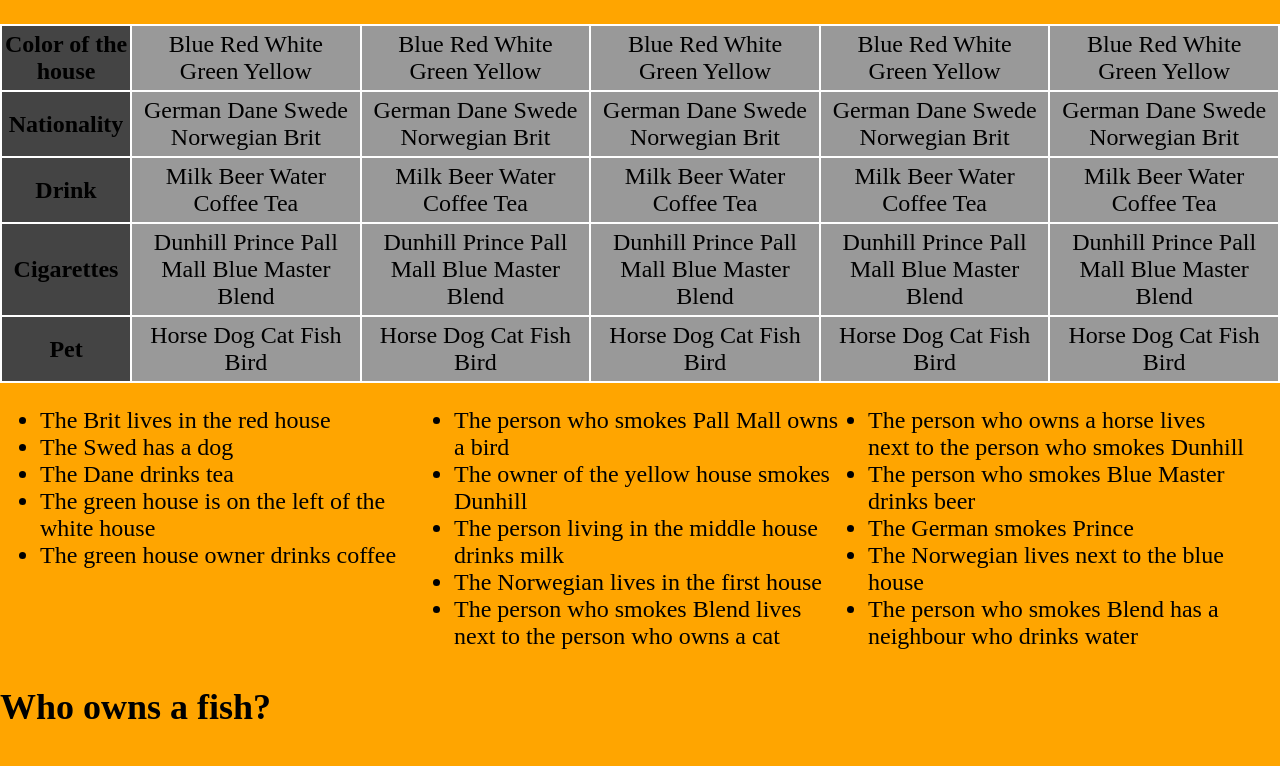
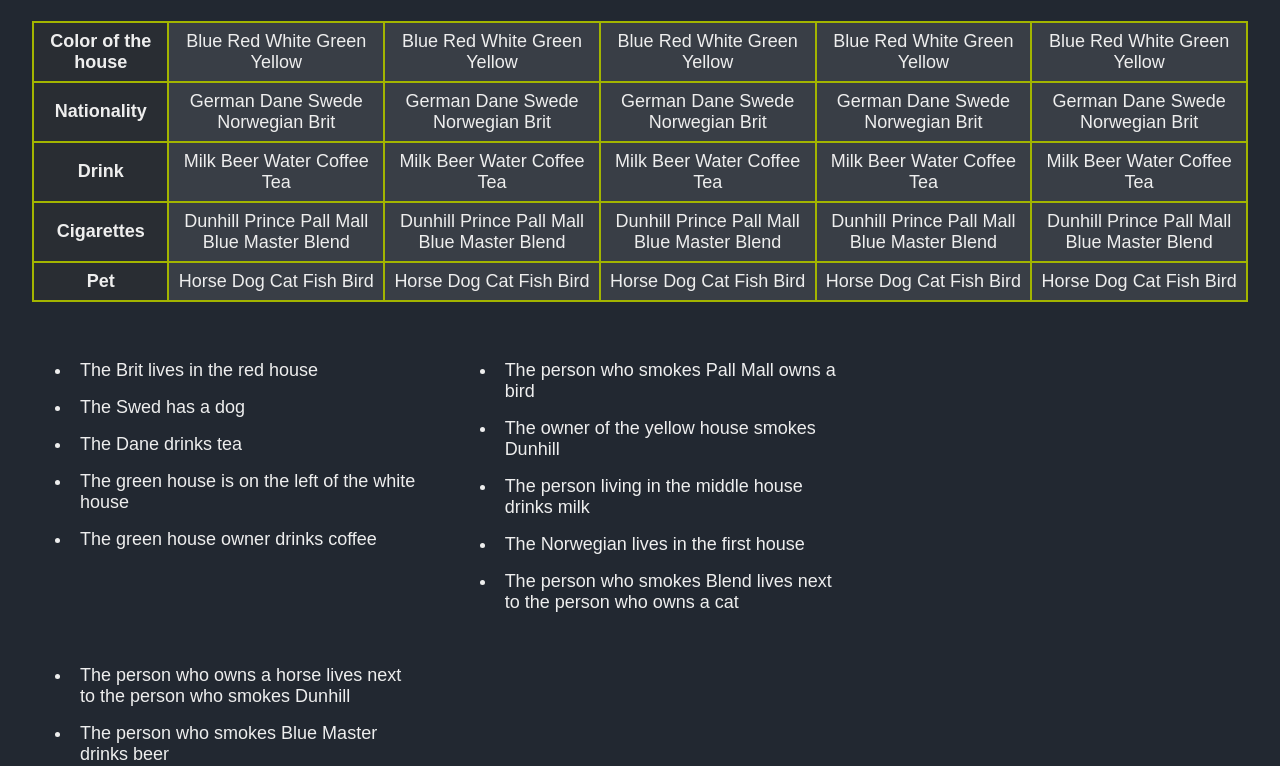
Before and after one commit to vukan-m/einsteins-riddle, a plain HTML site: page index.html in a window 1280 px wide. Shown: the part 122-888 px from the top of the page. Drawn offline with Linux system fonts and the light colour scheme.

Commit message:
added event on li and changed style

```diff
--- a/index.html
+++ b/index.html
@@ -87,25 +87,25 @@
   </table>
   <div>
   <ul>
-    <li>The Brit lives in the red house</li>
-    <li>The Swed has a dog</li>
-    <li>The Dane drinks tea</li>
-    <li>The green house is on the left of the white house</li>
-    <li>The green house owner drinks coffee</li>
+    <li onclick="action(this)">The Brit lives in the red house</li>
+    <li onclick="action(this)">The Swed has a dog</li>
+    <li onclick="action(this)">The Dane drinks tea</li>
+    <li onclick="action(this)">The green house is on the left of the white house</li>
+    <li onclick="action(this)">The green house owner drinks coffee</li>
   </ul>
   <ul>
-    <li>The person who smokes Pall Mall owns a bird</li>
-    <li>The owner of the yellow house smokes Dunhill</li>
-    <li>The person living in the middle house drinks milk</li>
-    <li>The Norwegian lives in the first house</li>
-    <li>The person who smokes Blend lives next to the person who owns a cat</li>
+    <li onclick="action(this)">The person who smokes Pall Mall owns a bird</li>
+    <li onclick="action(this)">The owner of the yellow house smokes Dunhill</li>
+    <li onclick="action(this)">The person living in the middle house drinks milk</li>
+    <li onclick="action(this)">The Norwegian lives in the first house</li>
+    <li onclick="action(this)">The person who smokes Blend lives next to the person who owns a cat</li>
   </ul>
   <ul>
-    <li>The person who owns a horse lives next to the person who smokes Dunhill</li>
-    <li>The person who smokes Blue Master drinks beer</li>
-    <li>The German smokes Prince</li>
-    <li>The Norwegian lives next to the blue house</li>
-    <li>The person who smokes Blend has a neighbour who drinks water</li>
+    <li onclick="action(this)">The person who owns a horse lives next to the person who smokes Dunhill</li>
+    <li onclick="action(this)">The person who smokes Blue Master drinks beer</li>
+    <li onclick="action(this)">The German smokes Prince</li>
+    <li onclick="action(this)">The Norwegian lives next to the blue house</li>
+    <li onclick="action(this)">The person who smokes Blend has a neighbour who drinks water</li>
   </ul>
 </div>
     <h2>Who owns a fish?</h2>
--- a/style.css
+++ b/style.css
@@ -1,42 +1,61 @@
 body {
-  font-size: 24px;
-  background-color: orange;
-  margin: 0;
+  font-family: Arial, Helvetica, sans-serif;
+  font-size: 18px;
+  background-color: #222831;
+  margin: 2rem;
+  color: #eee;
 }
+
 h1 {
   text-align: center;
   font-variant: small-caps;
-  text-decoration: underline;
-  margin-top: 0;
+  margin-bottom: 1rem;
 }
+
+h2 {
+  text-align: center;
+  font-variant: small-caps;
+}
+
 table, th, td {
-  border: 2px solid white;
+  border: 2px solid #a3b500;
   border-collapse: collapse;
 }
+
 table {
-  background-color: #999;
+  background-color: #393e46;
   min-width: 100%;
+  margin-bottom: 2rem;
 }
+
 th {
-  background-color: #444;
+  background-color: #292d33;
   max-width: 150px;
+  padding: 0.5rem;
 }
+
 a {
   text-decoration: none;
-  color: black;
+  color: #eee;
 }
+
 td {
   min-width: 5em;
   text-align: center;
-  padding: 5px;
+  padding: 0.5rem;
 }
+
 div {
   display: inline-block;
   width: 100%;
 }
+
 ul {
-  width: 30%;
+  width: 29%;
   float: left;
-  margin-right: -10px;
-  margin-bottom: 0;
+  margin-right: 2rem;
 }
+
+ul li {
+  padding: 0.5rem;
+}
```
